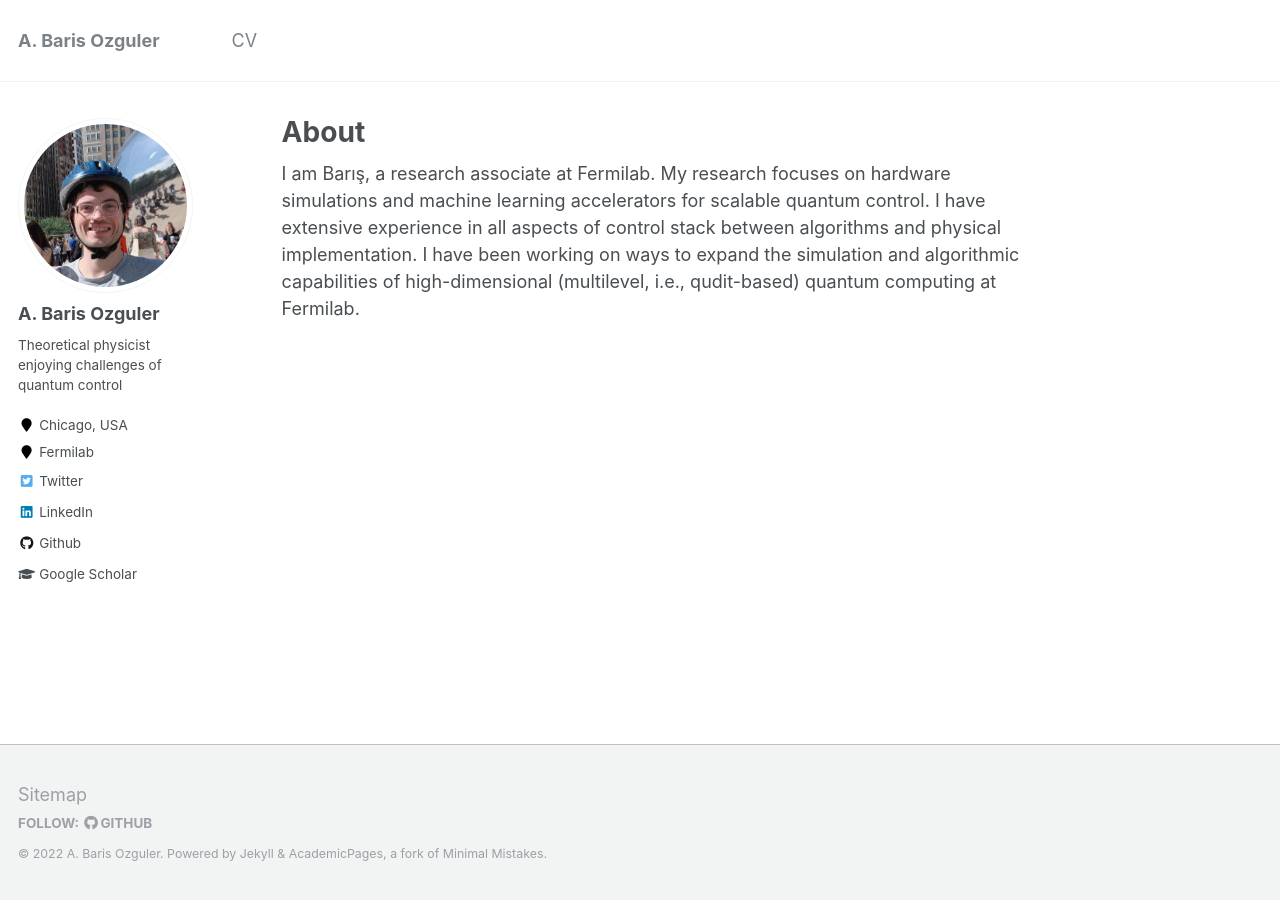
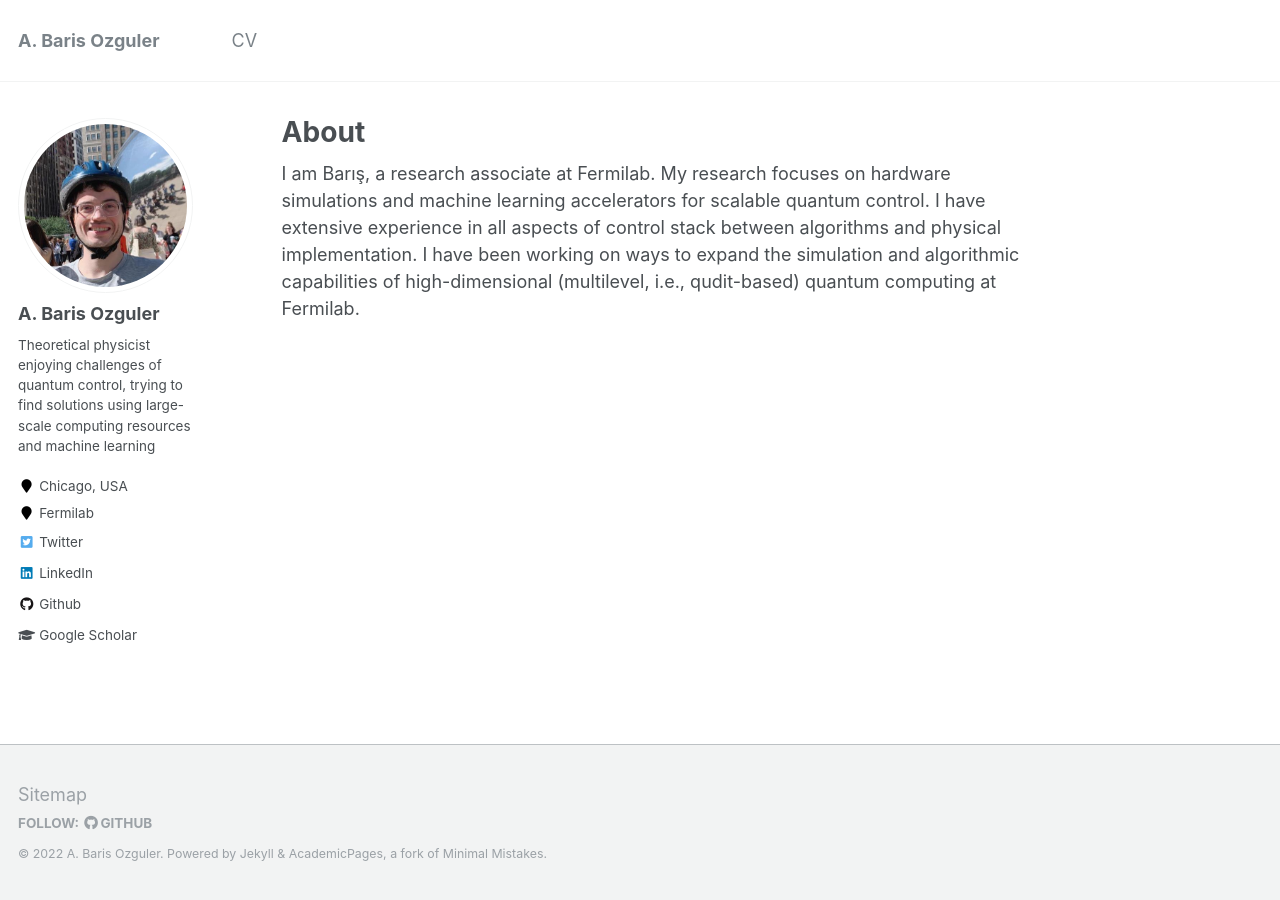
Before and after one commit to relugzosiraba/relugzosiraba.github.io, a Jekyll site: the page built from _pages/about.md, in a window 1280 px wide. Built offline with Jekyll 4.4.1, drawn with Linux system fonts in a browser that asks for light colours.

Commit message:
Update _config.yml

```diff
--- a/_config.yml
+++ b/_config.yml
@@ -82,7 +82,7 @@ analytics:
 author:
   name             : "A. Baris Ozguler"
   avatar           : "me.jpeg"
-  bio              : "Theoretical physicist enjoying challenges of quantum control"
+  bio              : "Theoretical physicist enjoying challenges of quantum control, trying to find solutions using large-scale computing resources and machine learning"
   location         : "Chicago, USA"
   employer         : "Fermilab"
   pubmed           : #"https://www.ncbi.nlm.nih.gov/pubmed/?term=john+snow"
```
